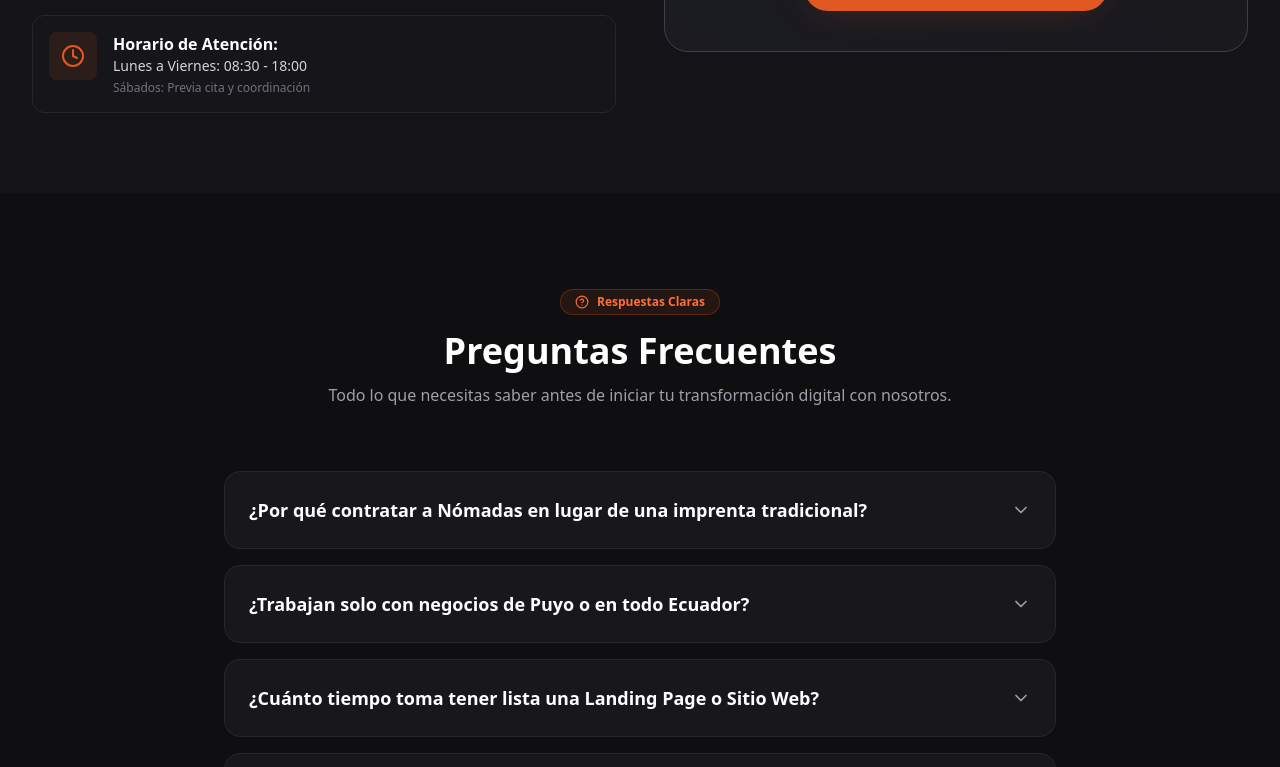
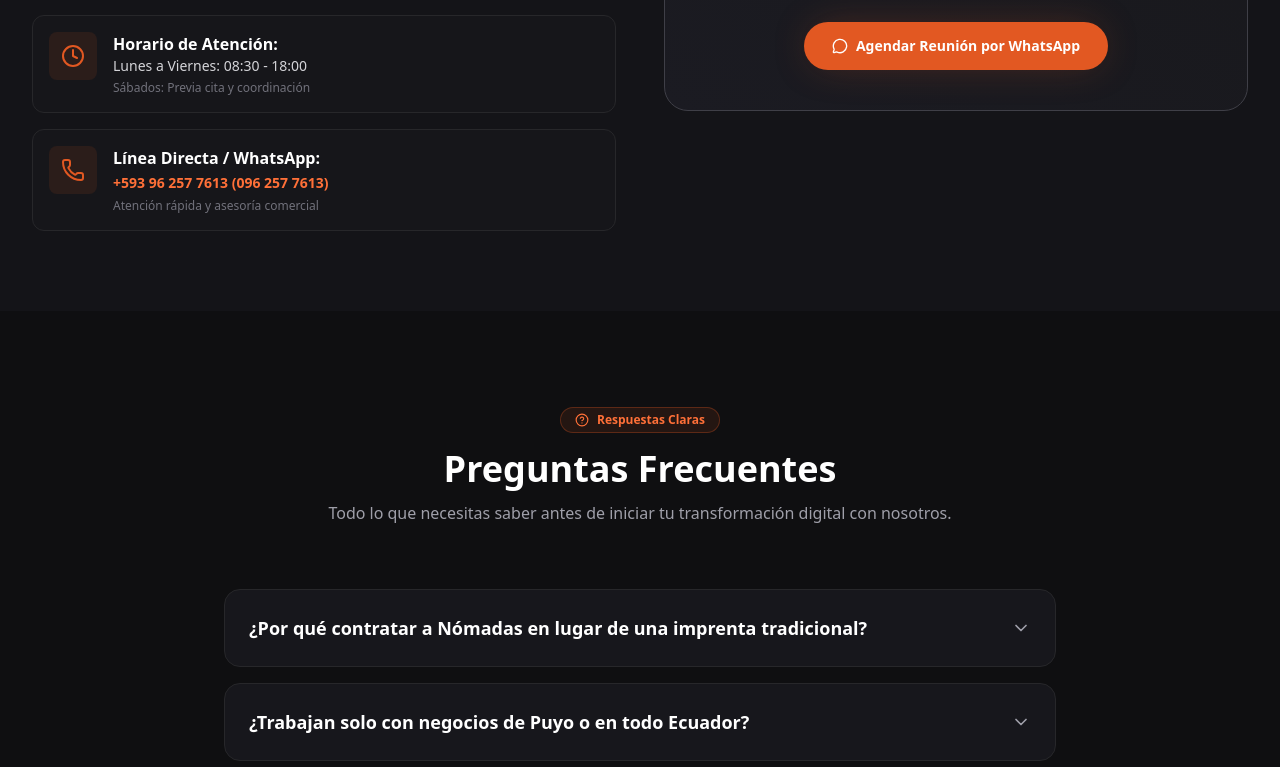
Before and after one commit to cristianfjaramillo-hue/nomadas-agencia, a Next.js app: page / in a window 1280 px wide. Shown: the part 4700-5467 px from the top of the page. Built offline with nearby package versions, Linux system fonts and the light colour scheme.

Commit message:
feat(landing): complete high-converting landing page with Next.js 16 and Tailwind v4

```diff
--- a/app/page.tsx
+++ b/app/page.tsx
@@ -49,7 +49,7 @@ export default function HomePage() {
   };
 
   const getWhatsAppUrl = () => {
-    const phone = '593987654321'; // Número de contacto oficial
+    const phone = '593962577613'; // Número oficial de Nómadas (0962577613)
     const servicesText = selectedServices.length > 0 ? selectedServices.join(', ') : 'Servicios generales';
     const businessText = businessName ? ` para mi negocio "${businessName}"` : '';
     const message = encodeURIComponent(
@@ -592,6 +592,24 @@ export default function HomePage() {
                     <p className="text-xs text-zinc-500 mt-1">Sábados: Previa cita y coordinación</p>
                   </div>
                 </div>
+
+                <div className="flex items-start gap-4 p-4 rounded-xl bg-zinc-900/60 border border-zinc-800">
+                  <div className="p-3 bg-[#E25822]/10 text-[#E25822] rounded-lg">
+                    <Phone className="w-6 h-6" />
+                  </div>
+                  <div>
+                    <h3 className="font-bold text-white text-base">Línea Directa / WhatsApp:</h3>
+                    <a
+                      href={getWhatsAppUrl()}
+                      target="_blank"
+                      rel="noopener noreferrer"
+                      className="text-sm font-semibold text-[#FF7038] hover:underline"
+                    >
+                      +593 96 257 7613 (096 257 7613)
+                    </a>
+                    <p className="text-xs text-zinc-500 mt-1">Atención rápida y asesoría comercial</p>
+                  </div>
+                </div>
               </div>
             </div>
 
```
